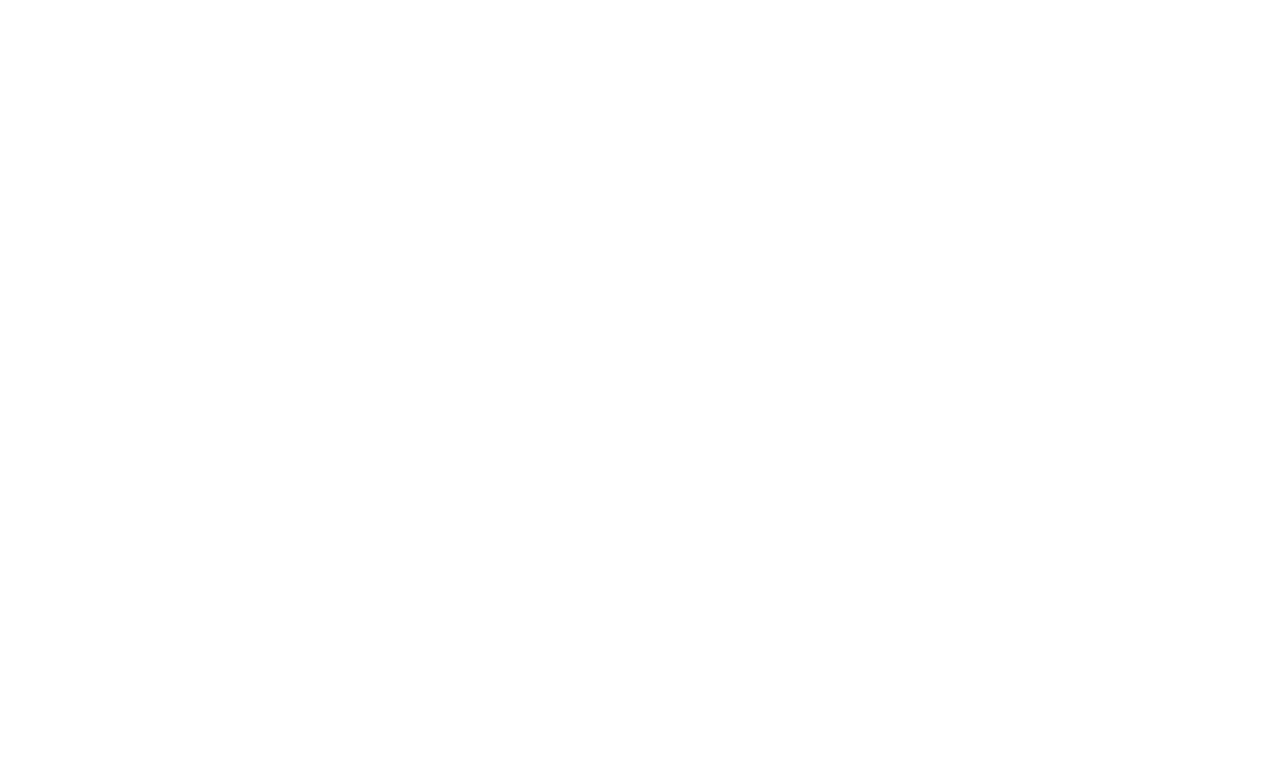
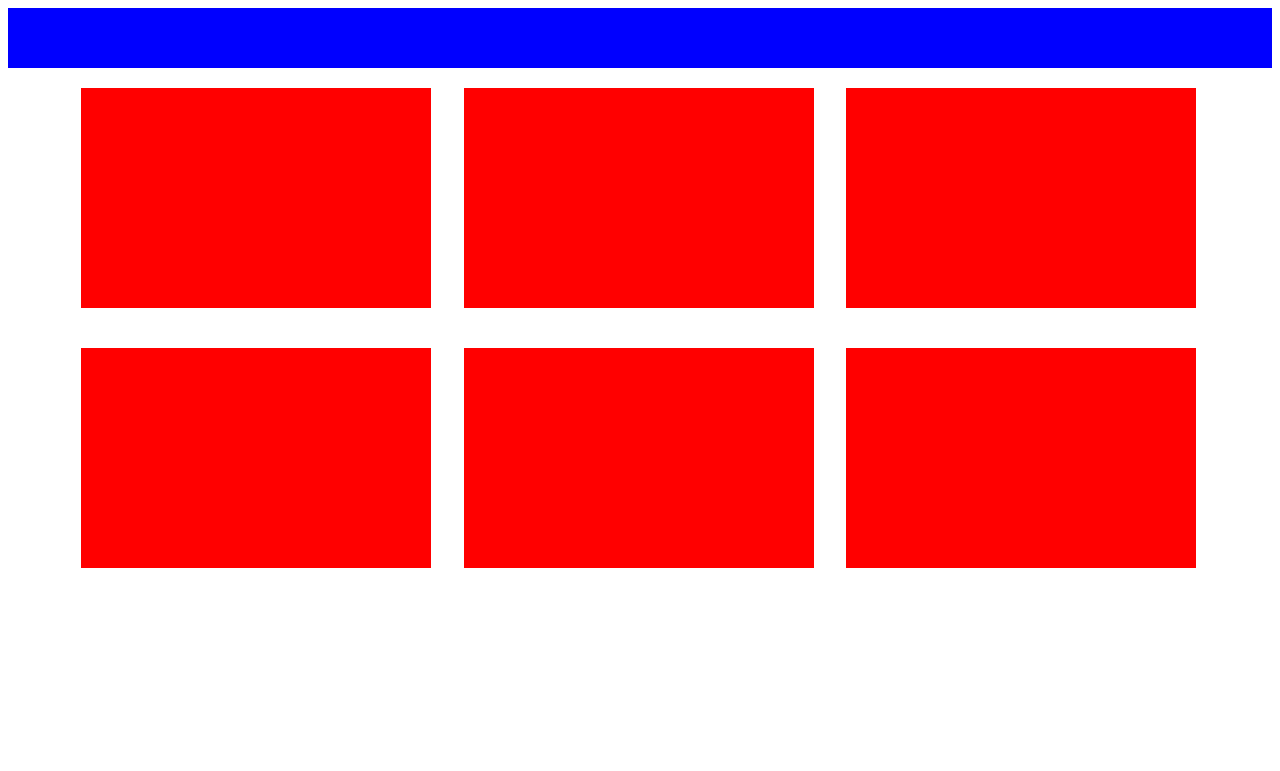
Before and after one commit to hiitsdustindavis/basic-gallery, a plain HTML site: page index.html in a window 1280 px wide. Drawn offline with Linux system fonts and the light colour scheme.

Commit message:
add phone tablet laptop layout for basic gallery

```diff
--- a/css/styles.css
+++ b/css/styles.css
@@ -2,7 +2,7 @@
 
 *:not(body):not(html) {
   box-sizing:border-box;
-  border:1px dashed #000;
+  /*border:1px dashed #000;*/
 }
 
 .columns {
@@ -18,3 +18,83 @@
        -moz-box-sizing: border-box;
             box-sizing: border-box;
 }
+
+.header {
+  background-color: blue;
+}
+
+.article1, .article2, .article3, .article4, .article5, .article6 {
+  border: 1px dotted red;
+  background-color: red;
+  /*width: 90%;
+  height: 200px;*/
+}
+
+
+/*MOBILE VIEW*/
+@media only screen and (min-width: 380px) {
+  .header {
+    width: 100%;
+    height: 60px;
+  }
+
+  .article1, .article2, .article3, .article4, .article5, .article6 {
+    width: 90%;
+    height: 200px;
+    margin: 1% auto 1% auto;
+}
+
+}
+/*END MOBILE VIEW*/
+
+/*TABLET VIEW*/
+@media only screen and (min-width: 800px) {
+  .header {
+    width: 100%;
+    height: 60px;
+    clear: both;
+  }
+
+  .wrapper {
+    width: 750px;
+    height: 700px;
+    margin: 0 auto;
+    padding: 0;
+    /*border: 1px solid gold*/
+  }
+
+  .article1, .article2, .article3, .article4, .article5, .article6 {
+    width: 345px;
+    height: 220px;
+    display: block;
+    margin: 6px 15px;
+    float: left;
+}
+}
+/*END TABLET VIEW*/
+
+/*LAPTOP VIEW*/
+@media only screen and (min-width: 1200px) {
+  .header {
+    width: 100%;
+    height: 60px;
+    clear: both;
+  }
+
+  .wrapper {
+    /*width: 95%;*/
+    width: 1150px;
+    height: 700px;
+    margin: 0 auto;
+  }
+
+  .article1, .article2, .article3, .article4, .article5, .article6 {
+    width: 350px;
+    height: 220px;
+    display: block;
+    margin: 20px 16.25px;
+    float: left;
+}
+
+
+/*END TABLE VIEW*/
--- a/index.html
+++ b/index.html
@@ -6,6 +6,23 @@
     <title>Basic Gallery</title>
   </head>
   <body>
-
+    <div class="container">
+      <div class="header">
+      </div>
+      <div class="wrapper">
+        <div class="article1">
+        </div>
+        <div class="article2">
+        </div>
+        <div class="article3">
+        </div>
+        <div class="article4">
+        </div>
+        <div class="article5">
+        </div>
+        <div class="article6">
+        </div>
+      </div>
+    </div>
   </body>
 </html>
```
